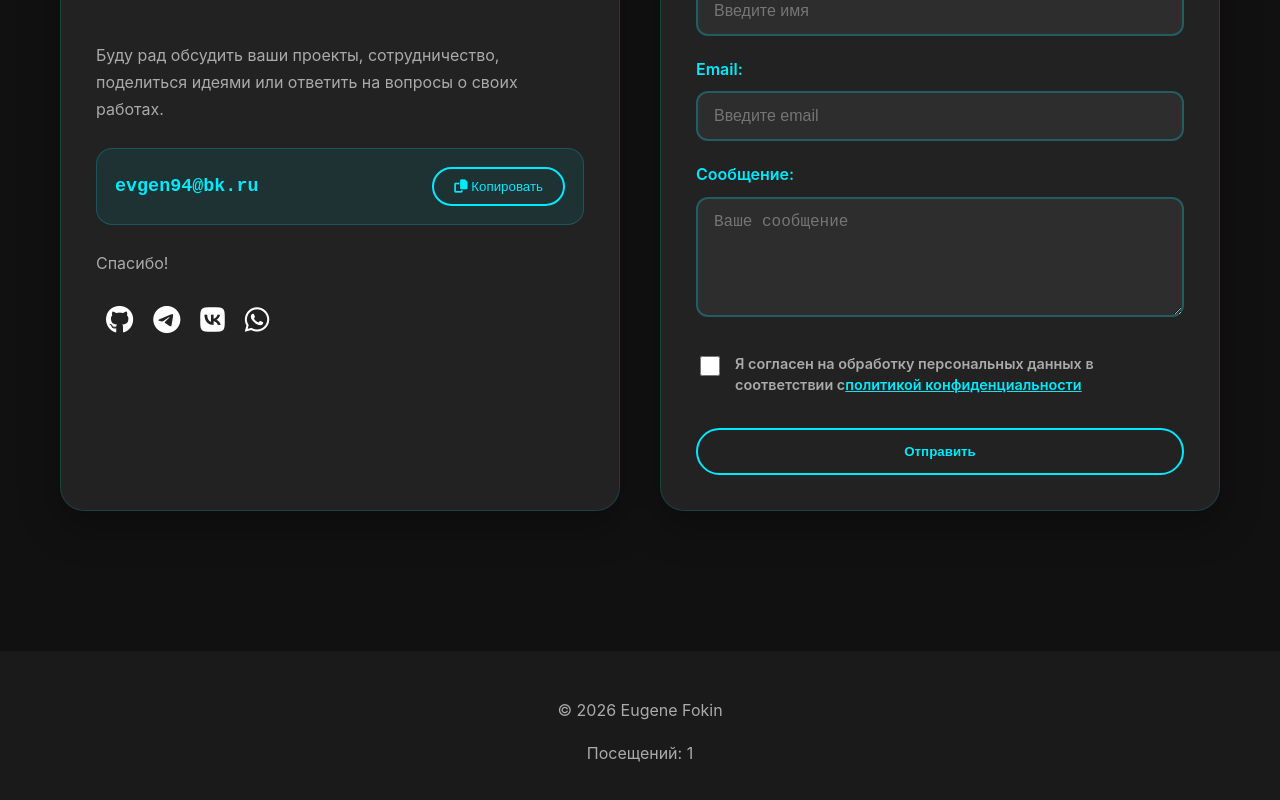
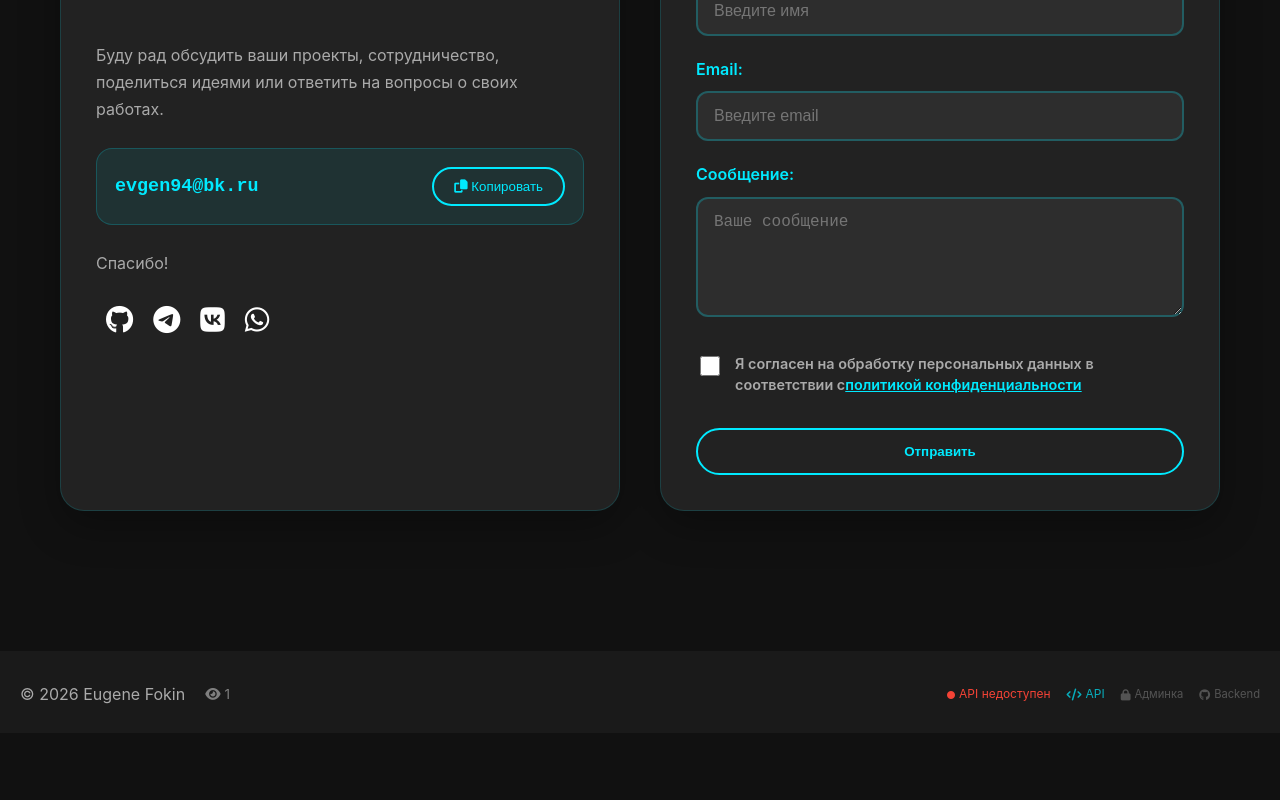
Before and after one commit to LesanePC/portfolio-react, a React (Vite) app: page / in a window 1280 px wide. Shown: the part 5792-6592 px from the top of the page. After the commit the page ends 6525 px from the top, so only its background shows below. Built offline with nearby package versions, Linux system fonts and the light colour scheme; no server answers.

Commit message:
feat: add API status indicator and backend links to footer

```diff
--- a/src/components/Footer.tsx
+++ b/src/components/Footer.tsx
@@ -4,6 +4,7 @@ import { useScroll } from '../hooks/useScroll';
 export const Footer = () => {
     const [year, setYear] = useState<number>(new Date().getFullYear());
     const [visitCount, setVisitCount] = useState<number>(0);
+    const [apiStatus, setApiStatus] = useState<'online' | 'offline' | 'checking'>('checking');
     const { showScrollTop } = useScroll(300);
 
     const scrollToTop = () => {
@@ -13,6 +14,7 @@ export const Footer = () => {
         });
     };
 
+    // --- Счётчик посещений ---
     useEffect(() => {
         const sessionCounted = sessionStorage.getItem('visit_counted');
         let visits: number = 0;
@@ -32,15 +34,113 @@ export const Footer = () => {
         setYear(new Date().getFullYear());
     }, []);
 
+    // --- Проверка статуса API ---
+    useEffect(() => {
+        const API_URL = import.meta.env.VITE_API_URL || 'http://localhost:5000';
+        fetch(`${API_URL}/api/leads`)
+            .then(() => setApiStatus('online'))
+            .catch(() => setApiStatus('offline'));
+    }, []);
+
     return (
         <>
             <footer>
                 <div className="footer-content">
-                    <p>© {year} Eugene Fokin</p>
-                    <p className="time-counter">Посещений: {visitCount}</p>
+                    <div style={{
+                        display: 'flex',
+                        justifyContent: 'space-between',
+                        alignItems: 'center',
+                        flexWrap: 'wrap',
+                        gap: '12px',
+                        width: '100%'
+                    }}>
+                        {/* Левая часть — копирайт и счётчик */}
+                        <div style={{ display: 'flex', gap: '20px', alignItems: 'center' }}>
+                            <p style={{ margin: 0 }}>© {year} Eugene Fokin</p>
+                            <p className="time-counter" style={{ margin: 0, fontSize: '0.85rem', opacity: 0.7 }}>
+                                <i className="fas fa-eye" style={{ marginRight: '4px' }}></i>
+                                {visitCount}
+                            </p>
+                        </div>
+
+                        {/* Правая часть — ссылки и статус API */}
+                        <div style={{
+                            display: 'flex',
+                            gap: '16px',
+                            alignItems: 'center',
+                            fontSize: '0.8rem',
+                            flexWrap: 'wrap'
+                        }}>
+                            {/* Индикатор API */}
+                            <span style={{
+                                color: apiStatus === 'online' ? '#4caf50' : '#f44336',
+                                fontSize: '0.75rem',
+                                display: 'flex',
+                                alignItems: 'center',
+                                gap: '4px'
+                            }}>
+                                <i className={`fas fa-circle`} style={{ fontSize: '0.5rem' }}></i>
+                                {apiStatus === 'online' ? 'API работает' : 'API недоступен'}
+                            </span>
+
+                            {/* Ссылка на документацию API */}
+                            <a
+                                href="#/api-info"
+                                style={{
+                                    color: 'var(--accent-color)',
+                                    textDecoration: 'none',
+                                    opacity: 0.7,
+                                    fontSize: '0.75rem',
+                                    display: 'flex',
+                                    alignItems: 'center',
+                                    gap: '4px'
+                                }}
+                            >
+                                <i className="fas fa-code"></i>
+                                API
+                            </a>
+
+                            {/* Ссылка на админку */}
+                            <a
+                                href="#/login"
+                                style={{
+                                    color: 'var(--text-secondary)',
+                                    textDecoration: 'none',
+                                    opacity: 0.4,
+                                    fontSize: '0.7rem',
+                                    display: 'flex',
+                                    alignItems: 'center',
+                                    gap: '4px'
+                                }}
+                            >
+                                <i className="fas fa-lock"></i>
+                                Админка
+                            </a>
+
+                            {/* Ссылка на GitHub бэкенда */}
+                            <a
+                                href="https://github.com/LesanePC/portfolio-backend"
+                                target="_blank"
+                                rel="noopener noreferrer"
+                                style={{
+                                    color: 'var(--text-secondary)',
+                                    textDecoration: 'none',
+                                    opacity: 0.4,
+                                    fontSize: '0.7rem',
+                                    display: 'flex',
+                                    alignItems: 'center',
+                                    gap: '4px'
+                                }}
+                            >
+                                <i className="fab fa-github"></i>
+                                Backend
+                            </a>
+                        </div>
+                    </div>
                 </div>
             </footer>
 
+            {/* Кнопка "Наверх" */}
             <button
                 id="scrollTopBtn"
                 className={`scroll-footer ${showScrollTop ? 'visible' : ''}`}
@@ -48,7 +148,7 @@ export const Footer = () => {
                 aria-label="Наверх"
                 onClick={scrollToTop}
             >
-                ↑
+                <i className="fas fa-arrow-up"></i>
             </button>
         </>
     );
```
